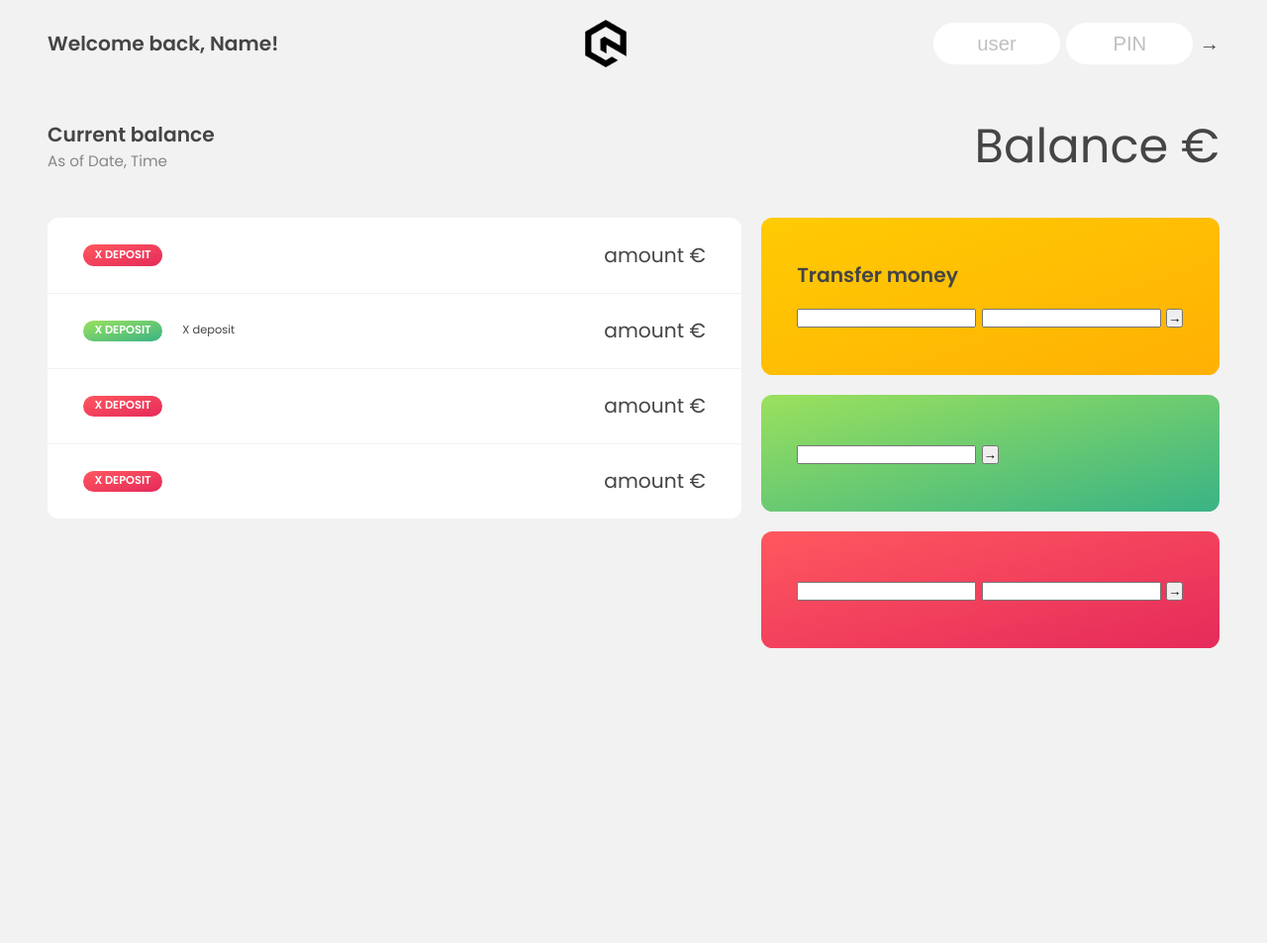
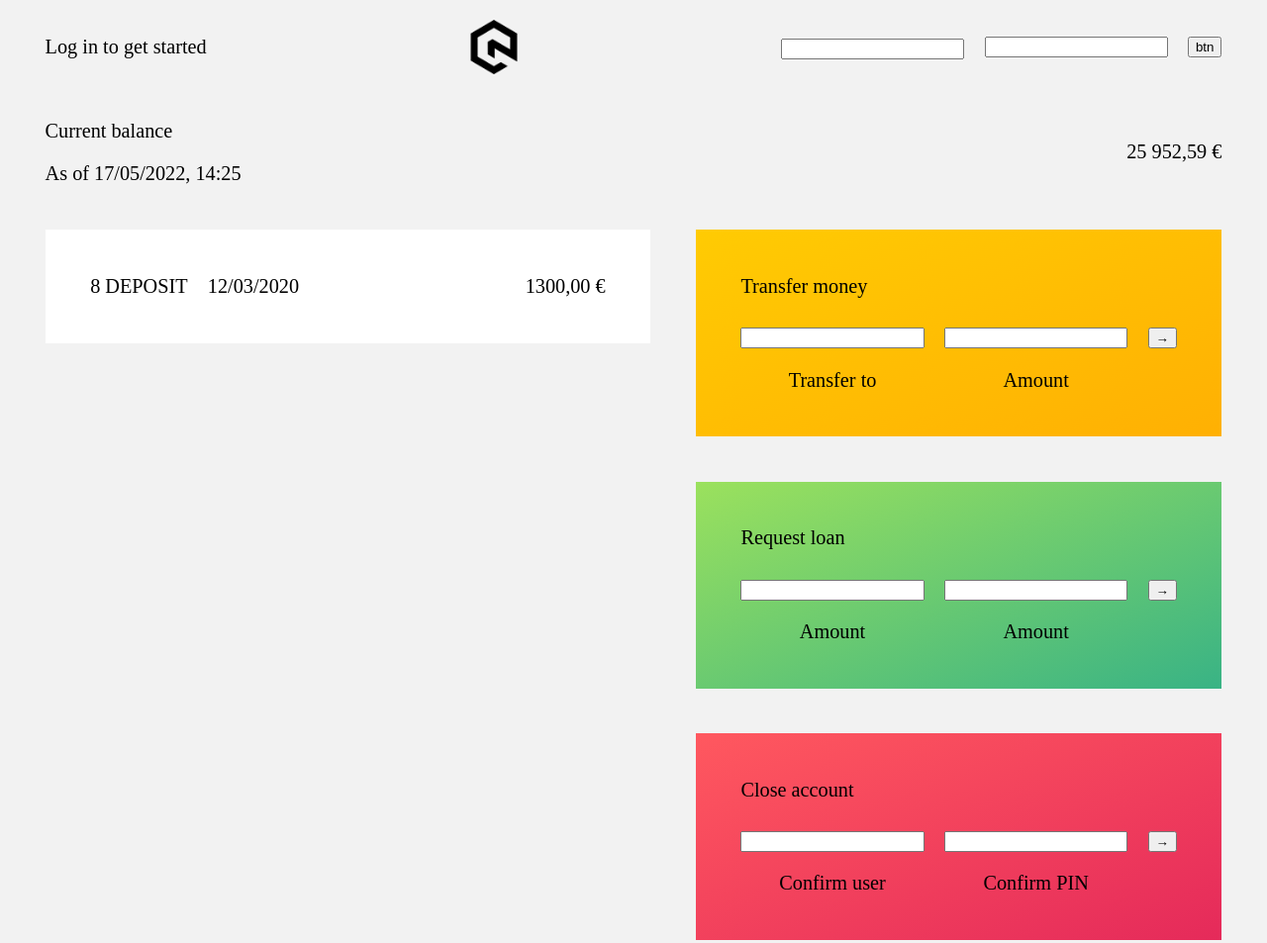
Before and after one commit to NicholasGillespie/js-ngbank, a plain HTML site: page index.html in a window 1280 px wide. Shown: the whole page at 99% size. Before the commit the page ends 800 px from the top, so only its background shows below. Drawn offline with Linux system fonts and the light colour scheme; files whose address does not match are found by name.

Commit message:
scalable layout

```diff
--- a/assets/css/styles.css
+++ b/assets/css/styles.css
@@ -26,32 +26,21 @@
 }
 
 /* RESET **************************************** */
-*,
-*::before,
-*::after {
+* {
   box-sizing: border-box;
-  padding: 0;
   margin: 0;
-  word-break: break-word;
+  /* outline: solid 1px red */
 }
 
 /* ROOT **************************************** */
 :root {
   /* font-family */
   --font-sans-serif: -apple-system, BlinkMacSystemFont, avenir next, avenir, segoe ui, helvetica neue, helvetica, Ubuntu, roboto, noto, arial, sans-serif;
-  /* --font-serif: Iowan Old Style, Apple Garamond, Baskerville, Times New Roman, Droid Serif, Times, Source Serif Pro, serif, Apple Color Emoji, Segoe UI Emoji, Segoe UI Symbol; */
 
-  /* font weight */
-  --fw-thin: 100;
-  --fw-light: 300;
-  --fw-regular: 400;
-  --fw-semi-bold: 600;
-  --fw-bold: 700;
-
-  /* modular scale */
-  /* 1em | 0.75em  | 0.563em | 0.422em | 0.317em | 0.238em */
-  /* 1em | 1.333em | 1.777em | 2.369em | 3.157em | 4.209em */
-  --ratio: 1.333;
+  /* modular scale - correlation "var(--line-height)" */
+  /* 1em | 0.667em  | 0.444em | 0.296em | 0.198em | 0.132em */
+  /* 1em | 1.5em    | 2.25em  | 3.375em | 5.063em | 7.594em */
+  --ratio: var(--line-height);
   --s-5: calc(var(--s-4) / var(--ratio));
   --s-4: calc(var(--s-3) / var(--ratio));
   --s-3: calc(var(--s-2) / var(--ratio));
@@ -64,115 +53,56 @@
   --s4: calc(var(--s3) * var(--ratio));
   --s5: calc(var(--s4) * var(--ratio));
 
-  /* sizes */
-  --max-inline-size: 1280px;
-  /* --min-inline-size: 320px; */
-  --line-height: 1;
+  /* size */
+  --max-inline-size: 80rem;
+  --min-inline-size: 20rem;
+  --line-height: 1.5;
 
-  /* paddings */
-  --pad-comp: var(--s0);
-  --pad-box: var(--s1);
-  --pad-ele: var(--s0);
+  /* space */
+  --s-elem: var(--s0);
+  --s-block: var(--s1);
+  --s-comp: var(--s2);
 
-  /* colors */
-  --clr-light: hsl(0, 0%, 100%);
-  --clr-dark: hsl(0, 0%, 27%);
+  /* font weight */
+  --fw-thin: 100;
+  --fw-light: 300;
+  --fw-regular: 400;
+  --fw-semi-bold: 600;
+  --fw-bold: 700;
+
+  /* color */
   --clr-bg: hsl(0, 0%, 95%);
-  --clr-border: hsl(0, 0%, 80%);
-  --clr-gray-light: hsl(0, 0%, 53%);
-  --clr-green: hsl(128, 47%, 59%);
-  --clr-red: hsl(352, 90%, 62%);
-  --clr-input-focus: hsl(0, 0%, 75%);
-
-  /* border */
-  --border-clr: var(--clr-light);
-  --border-style: solid;
-  --border-width: 1px;
-  --border: var(--border-clr) var(--border-style) var(--border-width);
 }
 
-/* GLOBAL **************************************** */
+/* GLOBALS **************************************** */
 body {
-  font-family: 'Poppins', var(--font-sans-serif);
-  font-size: var(--s0);
-  line-height: var(--line-height);
-  color: var(--clr-dark);
   background-color: var(--clr-bg);
   min-inline-size: var(--min-inline-size);
-  overflow-x: hidden;
+  margin-block-end: var(--s-comp);
+  font-size: var(--s0);
 }
 
-/* nav */
-:where(nav, header) p {
-  font-size: var(--s0);
-  font-weight: var(--fw-semi-bold);
+nav {margin-block-start: var(--s-elem);}
+
+.logo {max-block-size: calc(var(--s2)*1.2);}
+
+/* main {visibility: hidden;} */
+
+input {width: 100%;}
+
+/* COMPOSITION **************************************** */
+.container {
+  /* stand-by property: --containerWidth */
+  padding: 0 max(var(--s-comp), 50vw - var(--containerWidth, var(--max-inline-size)) / 2);
 }
 
-nav img {
-  block-size: var(--s3);
-}
-
-nav input {
-  border-radius: var(--s0);
-  border: var(--border);
-  padding: var(--s-3) var(--s2);
-  width: 8rem;
-  color: var(--clr-dark);
-  font-size: inherit;
-  font-weight: inherit;
-  text-align: center;
-}
-nav input::placeholder {
-  color: var(--clr-input-focus);
-}
-
-nav input:focus,
- input:hover {
-  border: none;
-  outline: 1px solid var(--clr-input-focus);
-}
-
-nav button {
-  border: none;
-  background: none;
-  font-size: var(--s0);
-  color: inherit;
-  cursor: pointer;
-}
-
-/* main header */
-header div :last-child {
-  color: var(--clr-gray-light);
-  font-size: var(--s-1);
-  font-weight: var(--fw-regular);
-}
-
-article header div > p:last-of-type {
-  margin-block-start: var(--s-3);
-}
-
-article header > p {
-  font-size: var(--s3);
-  font-weight: var(--fw-regular);
-}
-
-/* main sidebar-section */
-
-
-/* COMPOSITION **************************************** */
-.box {
-  padding: var(--s1) var(--s2);
-  background-color: var(--clr-light);
-}
-
-.container {
-  padding: var(--s-container, var(--s0)) max(var(--s3), 50vw - var(--containerWidth, var(--max-inline-size)) / 2);
-}
+.box {padding: var(--s2);}
 
 .cluster {
   display: flex;
+  flex-direction: row;
   flex-wrap: var(--flex-wrap, wrap);
-  gap: var(--s-cluster, var(--pad-ele));
+  gap: var(--s-cluster, var(--s0));
   justify-content: var(--justify-content, flex-start);
   align-items: center;
 }
@@ -180,88 +110,38 @@ article header > p {
 .stack {
   display: flex;
   flex-direction: column;
-  justify-content: flex-start;
 }
-.stack > * {margin-block: 0;}
-.stack > * + * {margin-block-start: var(--s-stack, var(--s0));}
+.stack > * + * {margin-block-start: var(--s-stack, var(--s-elem));}
+.stack-elem > * + * {margin-block-start: var(--s-elem);}
+.stack-block > * + * {margin-block-start: var(--s-block);}
+.stack-comp > * + * {margin-block-start: var(--s-comp);}
 
 .sidebar-right {
   display: flex;
   flex-wrap: wrap;
-  gap: var(--pad-comp);
+  gap: var(--s-comp);
 }
 .sidebar-right > :last-child {flex-grow: 1;}
 .sidebar-right > :first-child {
   flex-basis: 0;
   flex-grow: 999;
-  min-inline-size: 50%;
+  min-inline-size: 45%;
 }
 
-/* UTILITY **************************************** */
-.ctn100pct {--containerWidth: 100%;}
-.jc\:space-between {--justify-content: space-between;}
-.fw\:nowrap {--flex-wrap: nowrap;}
-
-/* utility space */
-.cont-s2 {--s-container: var(--s2);}
-.clus-s-4 {--s-cluster: var(--s-4);}
-.stack-s-pad-comp {--s-stack: var(--pad-comp);}
-.stack-s3 {--s-stack: var(--s3);}
+/* UTLITY **************************************** */
+.flex-ai\:start {align-items: start;}
+.flex-ai\:center {align-items: center;}
+.flex-wrap\:no {--flex-wrap: nowrap;}
+.flex-jc\:sb {--justify-content: space-between;}
+.flex-g\:1 {flex-grow: 1;}
 
 /* BLOCK **************************************** */
-/* movements */
-.movements .box:first-of-type {
-  border-start-end-radius: var(--s-2);
-  border-start-start-radius: var(--s-2);
-}
-.movements .box:last-of-type {
-  border-end-end-radius: var(--s-2);
-  border-end-start-radius: var(--s-2);
-}
-.movements .box ~ .box {
-  border-block-start: var(--border);
-  border-color: var(--clr-bg);
-}
-.movements .box p {
-  font-size: var(--s-2);
-}
-.movements__type {
-  border-radius: var(--s5);
-  padding: var(--s-5) var(--s-2);
-  color: var(--clr-light);
-  font-weight: var(--fw-semi-bold);
-  text-transform: uppercase;
-}
-.movements__type--deposit {
-  background-image: linear-gradient(to top left, #39b385, #9be15d);
-}
-.movements__type--withdrawal {
-  background-image: linear-gradient(to top left, #e52a5a, #ff585f);
-}
-.movements .box p:nth-last-of-type(2) {
-  margin-inline-end: auto;
-}
-.movements .box p:last-of-type {
-  font-size: var(--s0);
-}
+.header-balance div {margin-inline-end: auto;}
 
-/* operations */
-.operations .box {
-  padding-block: var(--s3);
-  border-radius: var(--s-2);
-}
-.operations p {
-  font-weight: var(--fw-semi-bold);
-}
+/* .operation {border-radius: 0.5rem;} */
+.transfer {background-image: linear-gradient(to top left, #ffb003, #ffcb03);}
+.loan {background-image: linear-gradient(to top left, #39b385, #9be15d);}
+.close {background-image: linear-gradient(to top left, #e52a5a, #ff585f);}
 
-.operation--transfer {
-  background-image: linear-gradient(to top left, #ffb003, #ffcb03);
-}
-.operation--loan {
-  background-image: linear-gradient(to top left, #39b385, #9be15d);
-}
-.operation--close {
-  background-image: linear-gradient(to top left, #e52a5a, #ff585f);
-}
-
-/* EXCEPTION **************************************** */
+.movement {background-color: white;}
+.movement p:nth-last-of-type(2) {margin-inline-end: auto;}
--- a/index.html
+++ b/index.html
@@ -5,86 +5,106 @@
   <meta charset="UTF-8">
   <meta http-equiv="X-UA-Compatible" content="IE=edge">
   <meta name="viewport" content="width=device-width, initial-scale=1.0">
-  <title>NG Bank</title>
+  <title>Document</title>
   <link rel="stylesheet" href="assets/css/styles.css">
 </head>
 
-<body>
+<body class="stack-comp">
 
-  <header class="container ctn100pct">
-    <nav class="[ cluster ][ jc:space-between fw:nowrap ]">
-      <p>Welcome back, Name!</p>
-      <img src="/assets/img/NG Flavicon 003.png" alt="logo">
-      <form class="[ cluster clus-s-4  ][ fw:nowrap ]">
-        <input type="text" placeholder="user">
-        <input type="password" placeholder="PIN">
-        <button>→</button>
+  <nav class="[ container cluster ][ flex-jc:sb ]">
+    <p>Log in to get started</p>
+    <img class="logo" src="/assets/img/NG Flavicon 003.png" alt="logo">
+    <form class="[ cluster ]">
+      <div>
+        <input type="text">
+      </div>
+      <div class="[ cluster ][ flex-wrap:no ]">
+        <input type="text">
+        <button>btn</button>
+      </div>
     </form>
   </nav>
+
+  <main class="container stack-comp">
+
+    <!-- BALANCE HEADER -->
+    <header class="[ cluster ][ header-balance ]">
+      <div class="stack-elem">
+        <p>Current balance</p>
+        <p>As of 17/05/2022, 14:25</p>
+      </div>
+      <p>25 952,59 €</p>
     </header>
 
-  <main class="container cont-s2">
-    <article class="stack stack-s3">
-      <header class="[ cluster ][ jc:space-between ]">
-        <div>
-          <p>Current balance</p>
-          <p>As of <span>Date, Time</span></p>
-        </div>
-        <p>Balance €</p>
-      </header>
-
+    <!-- SIDEBAR - START -->
     <div class="sidebar-right">
-        <section class="movements">
-          <div class="box cluster">
-            <p class="movements__type movements__type--withdrawal">X deposit</p>
-            <p>amount €</p>
-          </div>
-          <div class="box cluster">
-            <p class="movements__type movements__type--deposit">X deposit</p>
-            <p>X deposit</p>
-            <p>amount €</p>
-          </div>
-          <div class="box cluster">
-            <p class="movements__type movements__type--withdrawal">X deposit</p>
-            <p>amount €</p>
-          </div>
-          <div class="box cluster">
-            <p class="movements__type movements__type--withdrawal">X deposit</p>
-            <p>amount €</p>
+      <!-- MOVEMENTS -->
+      <section>
+        <div class="[ box cluster ][ movement ]">
+          <p>8 DEPOSIT</p>
+          <p>12/03/2020</p>
+          <p>1300,00 €</p>
         </div>
       </section>
-
-        <section class="[ stack stack-s-pad-comp ][ operations ]">
-          <div class="[ box ][ stack ][ operation--transfer ]">
+      <!-- OPERATIONS -->
+      <section class="stack-comp">
+        <!-- one operation box -->
+        <div class="[ box stack-block ][ operation transfer ]">
           <p>Transfer money</p>
-            <form>
+          <form class="cluster">
+            <div class="[ stack ][ flex-ai:center flex-g:1 ]">
               <input type="text">
-              <input type="number">
+              <p>Transfer to</p>
+            </div>
+            <div class="[ cluster ][ flex-ai:start flex-g:1 ]">
+              <div class="[ stack ][ flex-ai:center flex-g:1 ]">
+                <input type="text">
+                <p>Amount</p>
+              </div>
               <button>→</button>
+            </div>
           </form>
         </div>
-          <div class="[ box ][ operation--loan ]">
-            <form>
-              <input type="number">
+        <!-- one operation box -->
+        <div class="[ box stack-block ][ operation loan ]">
+          <p>Request loan</p>
+          <form class="cluster">
+            <div class="[ stack ][ flex-ai:center flex-g:1 ]">
+              <input type="text">
+              <p>Amount</p>
+            </div>
+            <div class="[ cluster ][ flex-ai:start flex-g:1 ]">
+              <div class="[ stack ][ flex-ai:center flex-g:1 ]">
+                <input type="text">
+                <p>Amount</p>
+              </div>
               <button>→</button>
+            </div>
           </form>
         </div>
-          <div class="[ box ][ operation--close ]">
-            <form>
+        <!-- one operation box -->
+        <div class="[ box stack-block ][ operation close ]">
+          <p>Close account</p>
+          <form class="cluster">
+            <div class="[ stack ][ flex-ai:center flex-g:1 ]">
               <input type="text">
-              <input type="password">
+              <p>Confirm user</p>
+            </div>
+            <div class="[ cluster ][ flex-ai:start flex-g:1 ]">
+              <div class="[ stack ][ flex-ai:center flex-g:1 ]">
+                <input type="text">
+                <p>Confirm PIN</p>
+              </div>
               <button>→</button>
+            </div>
           </form>
         </div>
       </section>
     </div>
+    <!-- SIDEBAR - END -->
 
-
-
-    </article>
   </main>
 
-  <script src="script.js"></script>
 </body>
 
 </html>
```
Lines whose indentation alone changed are shown as unchanged.
